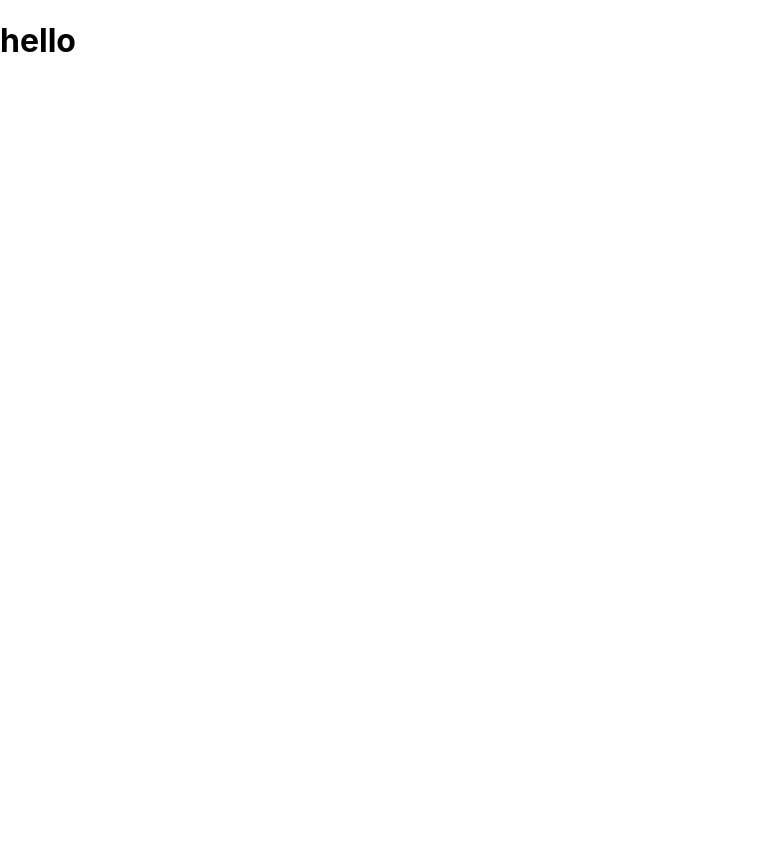
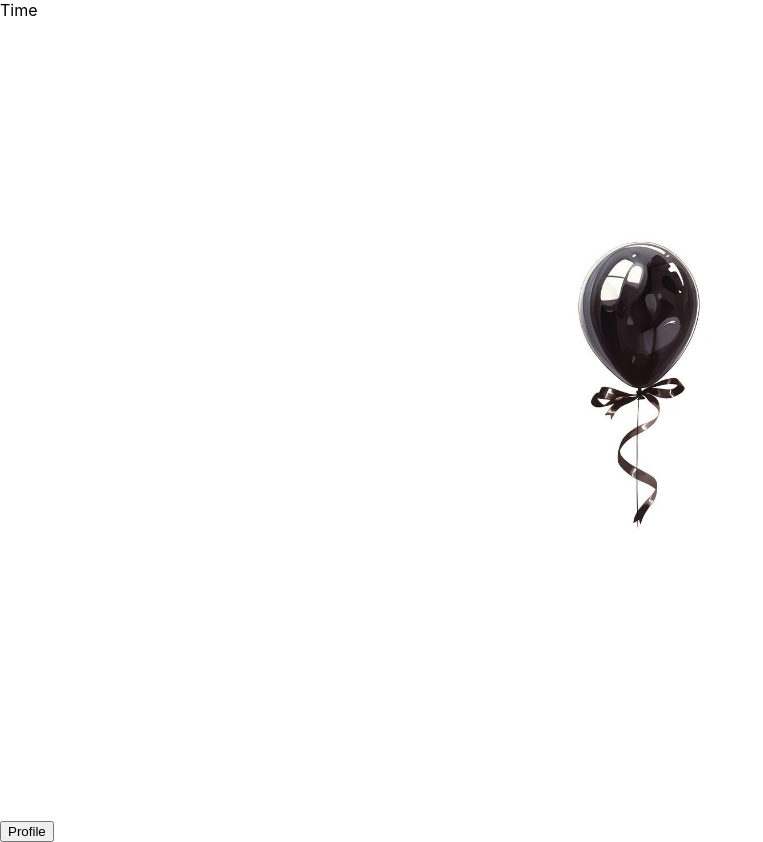
Before and after one commit to Preciousnnebuogor/Mini-projects, a React (Create React App) app: page / in a window 1280 px wide. Shown: the whole page, without its empty margins (0-763 px from the left). Before the commit the page ends 800 px from the top, so only its background shows below. Built offline with nearby package versions, Linux system fonts and the light colour scheme.

Commit message:
first commit

```diff
--- a/src/App.js
+++ b/src/App.js
@@ -1,10 +1,10 @@
 import "./App.css";
-
+import PopFi from "./components/popfi/pop";
 
 function App() {
   return (
     <div className="App">
-    <h1>hello</h1>
+      <PopFi />
     </div>
   );
 }
--- /dev/null
+++ b/src/components/popfi/pop.css
@@ -0,0 +1,36 @@
+container {
+  height: 100vh;
+  width: 100%;
+}
+.content {
+  display: flex;
+  justify-content: center;
+  align-items: center;
+  flex-direction: column;
+  height: 100vh;
+  width: 100%;
+}
+
+.baloon {
+  width: 200px;
+  animation: float 5s ease-in-out infinite;
+}
+
+@keyframes float {
+  0% {
+    transform: translateY(0);
+  }
+  50% {
+    transform: translateY(-50px);
+  }
+  100% {
+    transform: translateY(0);
+  }
+}
+.move {
+  animation: float 3s infinite linear;
+}
+
+.paused {
+  animation-play-state: paused;
+}
--- /dev/null
+++ b/src/components/popfi/pop.jsx
@@ -0,0 +1,38 @@
+import { useState } from "react";
+import "./pop.css";
+export default function PopFi() {
+  const [ball, setBall] = useState(true);
+
+  function handleBaloon() {
+        //setBall(true)
+      setBall((prev) => !prev);
+  }
+
+//   setTimeout(() => {
+//     //setBall(true)
+//     setBall((prev) => !prev);
+//   }, 2000);
+
+  function handleTime(){
+    if(ball) {
+
+    }
+
+  }
+
+  return (
+    <div className="container">
+      <div>Time</div>
+      <div className="content">
+        <img
+          src="./assets/baloon.jpeg"
+          className={`baloon ${ball ? "move" : "paused"}`}
+          onClick={handleBaloon}
+        />
+      </div>
+      <div>
+        <button>Profile</button>
+      </div>
+    </div>
+  );
+}
```
Also changed, not shown: public/assets/baloon.jpeg (added).
